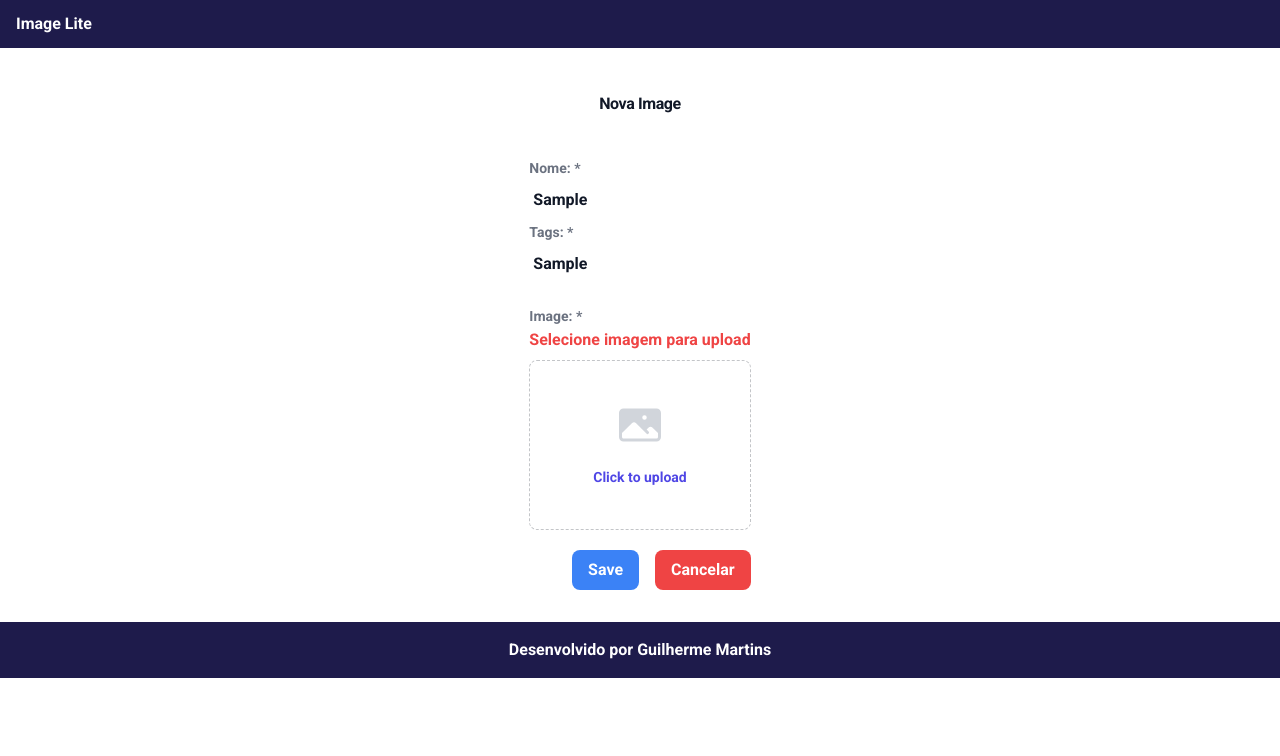
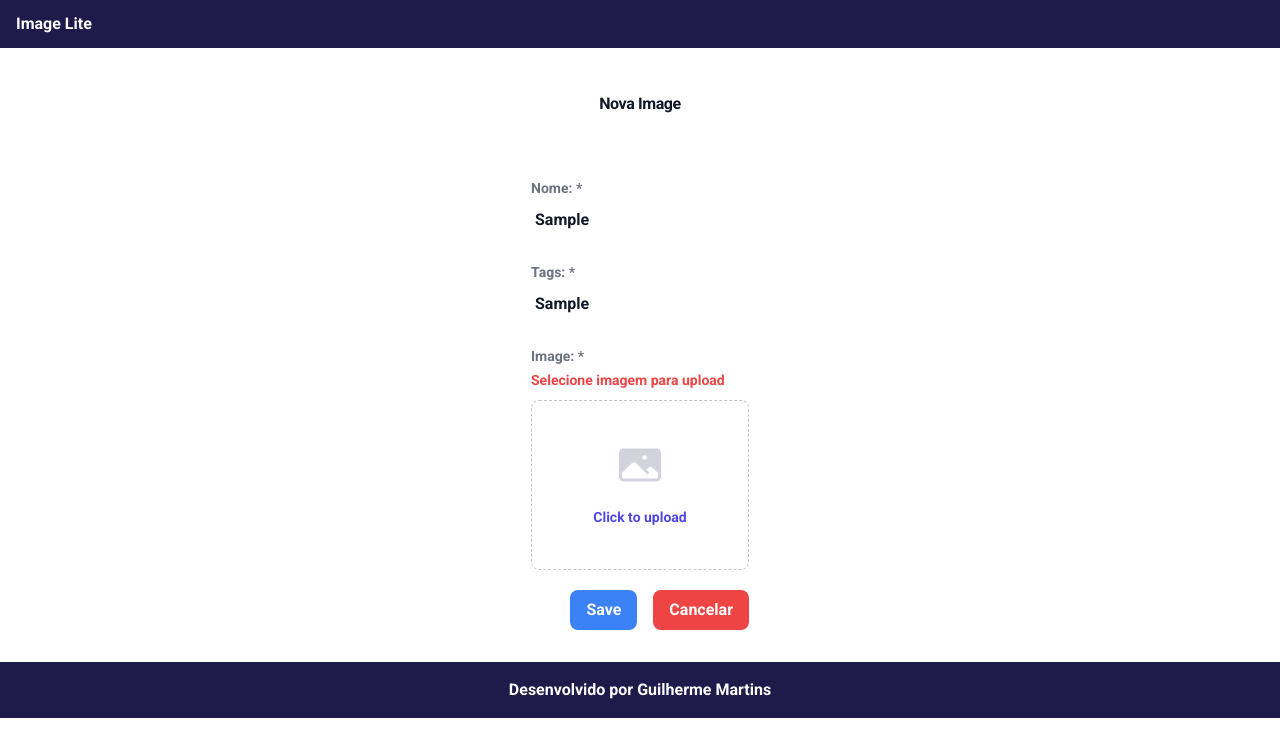
Before and after one commit to guidossan/Projeto-React-Java, a Next.js app in the folder imagelite/: page /formulario in a window 1280 px wide. Both pictures are taken after typing "Sample", "Sample" into the empty fields and a click on the button "Save". Shown: the top 756 px of the page. Built offline with nearby package versions, Linux system fonts and the light colour scheme.

Commit message:
componetização do error

```diff
--- a/imagelite/src/app/formulario/page.tsx
+++ b/imagelite/src/app/formulario/page.tsx
@@ -1,6 +1,6 @@
 'use client'
 
-import { InputText, Template, Button, RenderIf, useNotification } from "@/components"
+import { InputText, Template, Button, RenderIf, useNotification, FieldError } from "@/components"
 import { useImagesService } from '@/resources/image/image.service'
 import { useFormik } from 'formik';
 import { useState } from "react";
@@ -57,19 +57,19 @@
             <section className="flex flex-col items-center justify-center my-5">
                 <h5 className="mt-3 mb-10 text-3x1 font-extrabold tracking-tight text-gray-900">Nova Image</h5>
                 <form onSubmit={formik.handleSubmit}>
-                    <div className="block grig grid-cols-1">
+                    <div className="mt-5 grig grid-cols-1">
                         <label className="block text-sm font-medium leading-6 text-gray-500">Nome: *</label>
                         <InputText id="name" onChange={formik.handleChange} placeHolder="Nome da imagem" value={formik.values.name}/>
-                        <span className="text-red-500">{formik.errors.name}</span>
+                        <FieldError error={formik.errors.name}/>
                     </div>
-                    <div className="block grig grid-cols-1">
+                    <div className="mt-5 grig grid-cols-1">
                         <label className="block text-sm font-medium leading-6 text-gray-500">Tags: *</label>
                         <InputText id="tags" onChange={formik.handleChange} placeHolder="Digite o nome das tegs separado por vírgula" value={formik.values.tags} />
-                        <span className="text-red-500">{formik.errors.tags}</span>
+                        <FieldError error={formik.errors.tags}/>
                     </div>
                     <div className="mt-5 grig grid-cols-1">
                         <label className="block text-sm font-medium leading-6 text-gray-500">Image: *</label>
-                        <span className="text-red-500">{formik.errors.file}</span>
+                        <FieldError error={formik.errors.file}/>
                         <div className="mt-2 flex justify-center rounded-lg border border-dashed border-gray-900/25 px-6 py-10">
                             <div className="text-center">
                                 <RenderIf condition={!ImagePreview}>
--- a/imagelite/src/components/index.ts
+++ b/imagelite/src/components/index.ts
@@ -2,5 +2,5 @@
 export { Template, RenderIf } from './Template';
 export { ImageCard } from './ImageCard';
 export { Button } from './button';
-export { InputText } from './input';
+export { InputText, FieldError } from './input';
 export { useNotification} from './notification/index'
--- /dev/null
+++ b/imagelite/src/components/input/FieldError.tsx
@@ -0,0 +1,13 @@
+interface FieldErrorProps {
+    error: any | null;
+}
+export const FieldError: React.FC<FieldErrorProps> = ({
+    error
+}) => {
+    if (error){
+        return (
+            <span className="text-red-500 text-sm">{error}</span>
+        )
+    }
+    return false;
+}
--- a/imagelite/src/components/input/index.ts
+++ b/imagelite/src/components/input/index.ts
@@ -1 +1,2 @@
 export { InputText } from './InputText'
+export { FieldError } from './FieldError'
```
